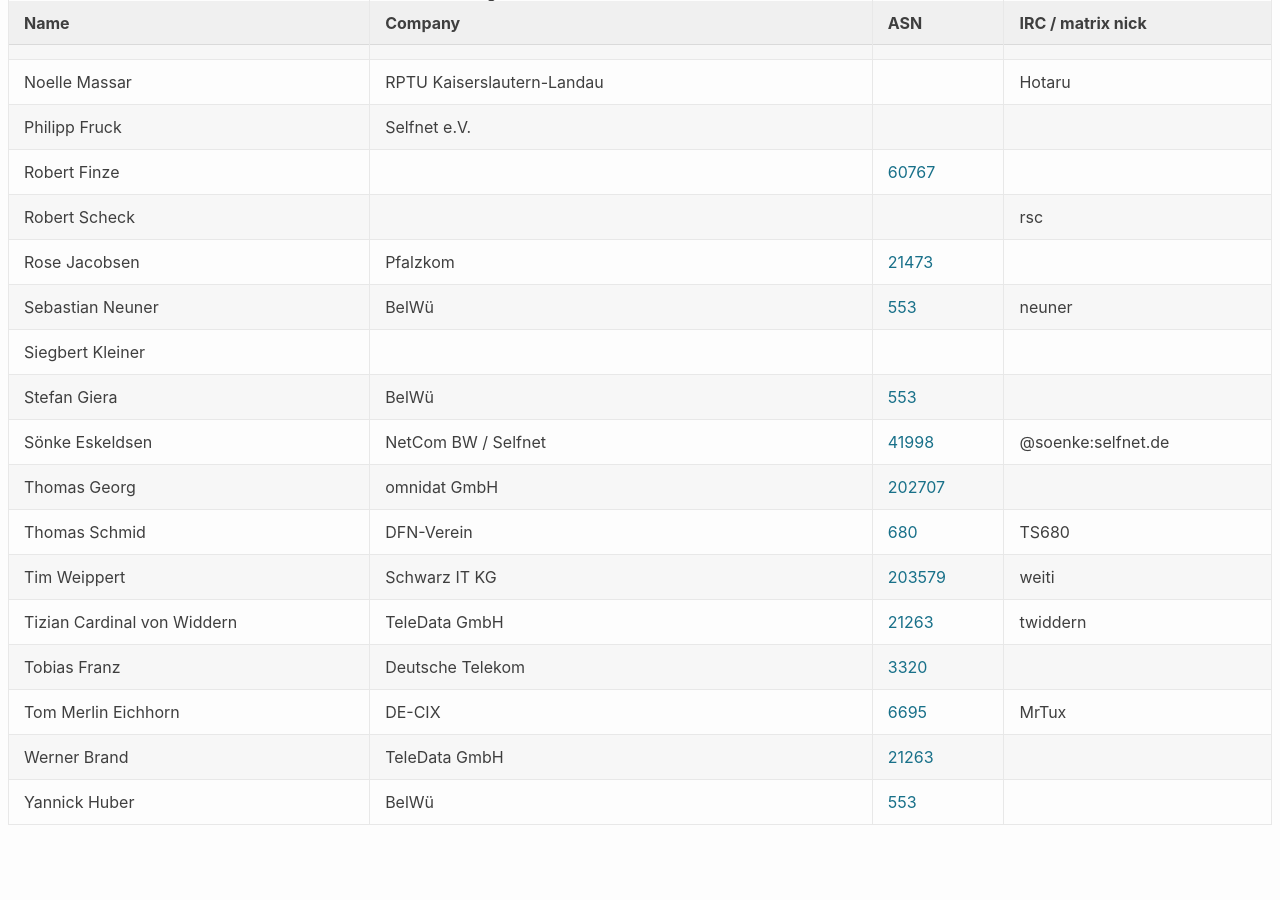
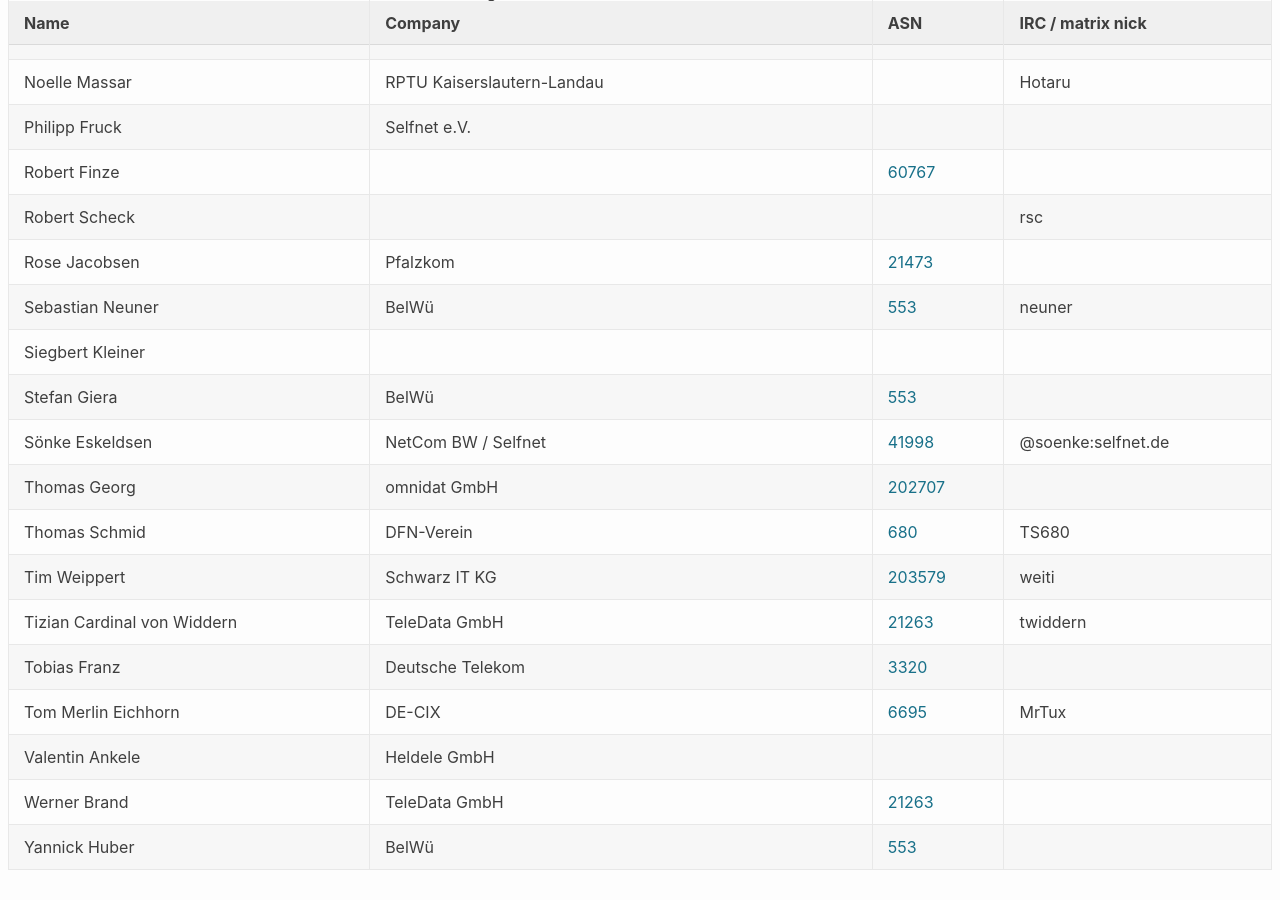
Before and after one commit to denog/pretix-attendeelist, a Jekyll site: the page built from denogmeetup25-06/index.markdown, in a window 1280 px wide and 900 px high, scrolled down 1524 px. Built offline with Jekyll 4.4.1, drawn with Linux system fonts in a browser that asks for light colours; before the commit the page ends 2379 px from its top, so only the background shows below that.

Commit message:
Latest data: Wed Jul  2 13:01:05 UTC 2025

```diff
--- a/_data/attendees_denogmeetup25-06.json
+++ b/_data/attendees_denogmeetup25-06.json
@@ -294,6 +294,12 @@
     "asn": "6695"
   },
   {
+    "name": "Valentin Ankele",
+    "company": "Heldele GmbH",
+    "irc": null,
+    "asn": null
+  },
+  {
     "name": "Werner Brand",
     "company": "TeleData GmbH",
     "irc": null,
```
